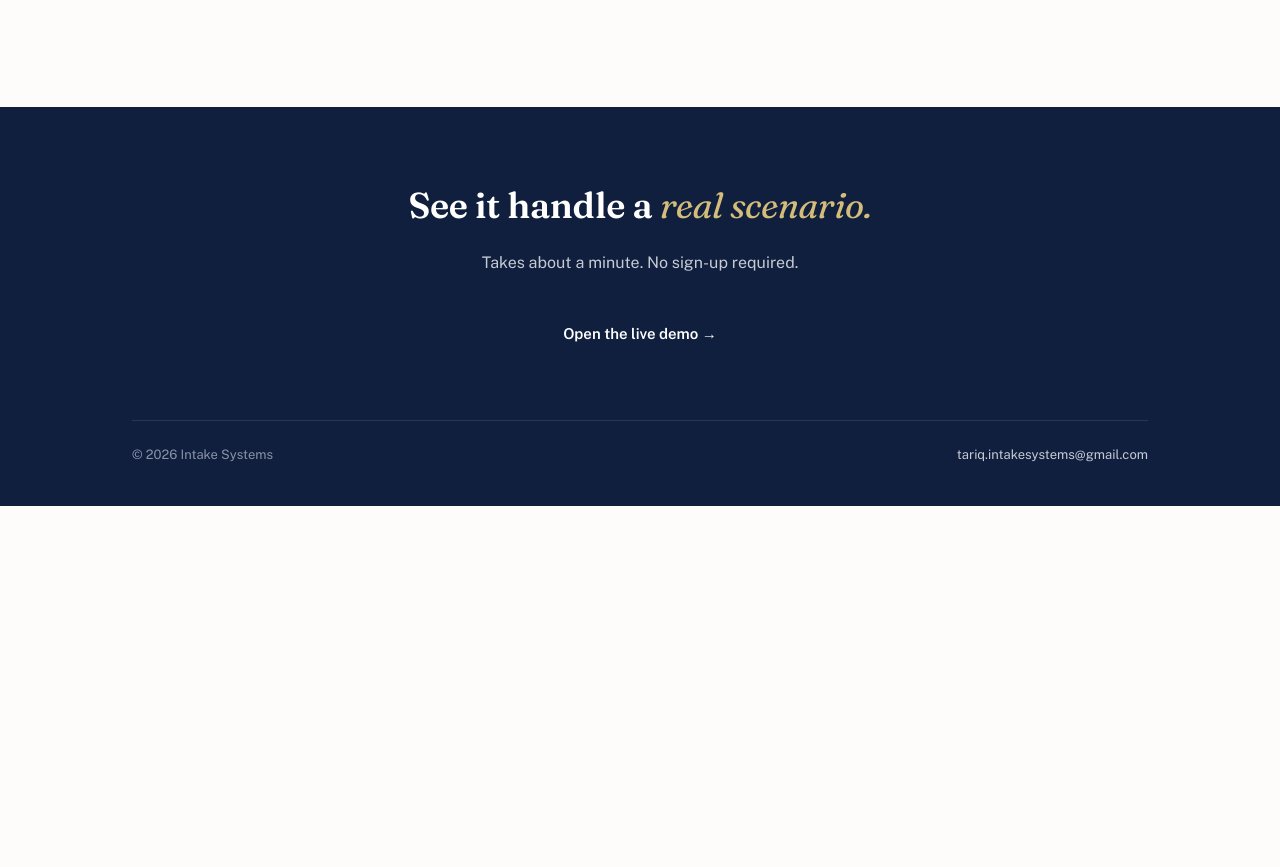
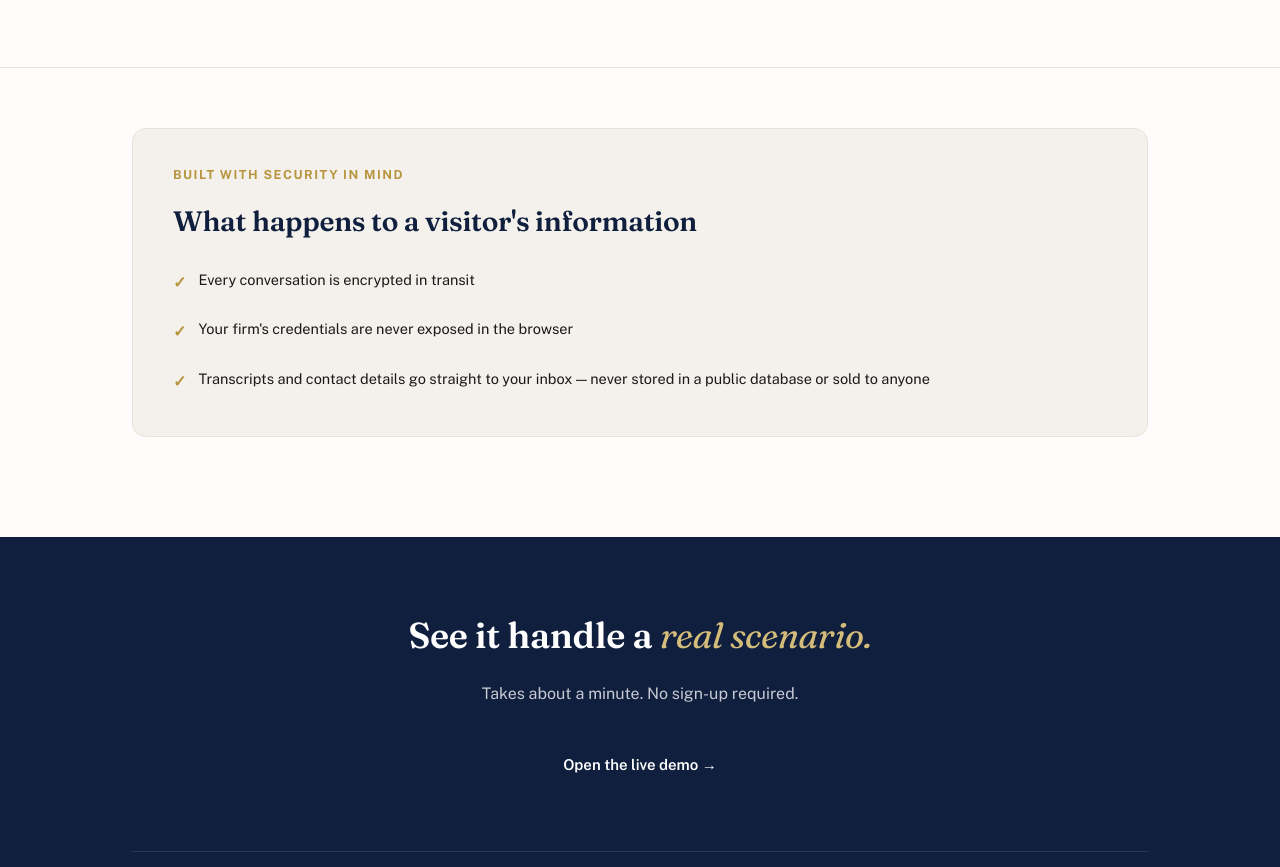
Before and after one commit to tariqintakesystems-collab/intake-systems-website, a plain HTML site: page intake-systems-website-HTML.html in a window 1280 px wide. Shown: the part 2285-3152 px from the top of the page. Before the commit the page ends 2791 px from the top, so only its background shows below. Drawn offline with nearby package versions, Linux system fonts and the light colour scheme.

Commit message:
Add files via upload

```diff
--- a/intake-systems-website-HTML.html
+++ b/intake-systems-website-HTML.html
@@ -290,6 +290,18 @@
   .check { color: var(--gold); font-weight: 700; flex-shrink: 0; margin-top: 2px; }
   .built-item p { font-size: 15px; color: var(--ink); }
 
+  /* ---------- SECURITY ---------- */
+  .security { padding: 60px 0; border-top: 1px solid var(--border); }
+  .security-inner {
+    background: var(--cream);
+    border: 1px solid var(--border);
+    border-radius: 14px;
+    padding: 36px 40px;
+  }
+  .security h2 { font-size: clamp(22px, 2.6vw, 28px); color: var(--navy); margin-bottom: 18px; }
+  .security-list { display: flex; flex-direction: column; gap: 10px; }
+  .security-list .built-item p { font-size: 14.5px; }
+
   /* ---------- FOOTER CTA ---------- */
   footer {
     background: var(--navy);
@@ -434,6 +446,20 @@
     </div>
   </section>
 
+  <section class="security">
+    <div class="wrap">
+      <div class="security-inner">
+        <div class="section-label">Built with security in mind</div>
+        <h2>What happens to a visitor's information</h2>
+        <div class="security-list">
+          <div class="built-item"><span class="check">✓</span><p>Every conversation is encrypted in transit</p></div>
+          <div class="built-item"><span class="check">✓</span><p>Your firm's credentials are never exposed in the browser</p></div>
+          <div class="built-item"><span class="check">✓</span><p>Transcripts and contact details go straight to your inbox — never stored in a public database or sold to anyone</p></div>
+        </div>
+      </div>
+    </div>
+  </section>
+
   <footer>
     <div class="wrap footer-inner">
       <h2>See it handle a <em>real scenario.</em></h2>
```
